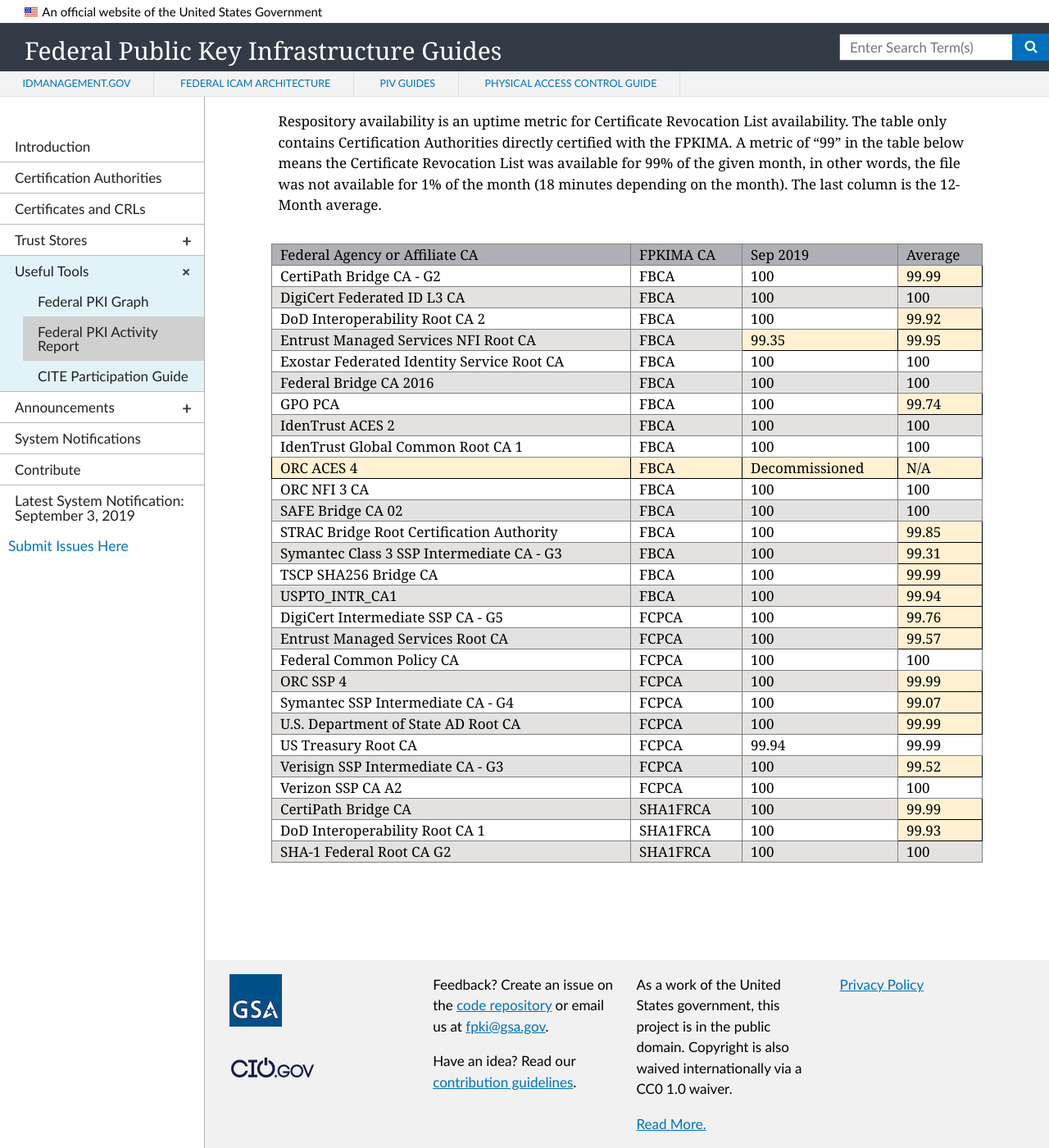
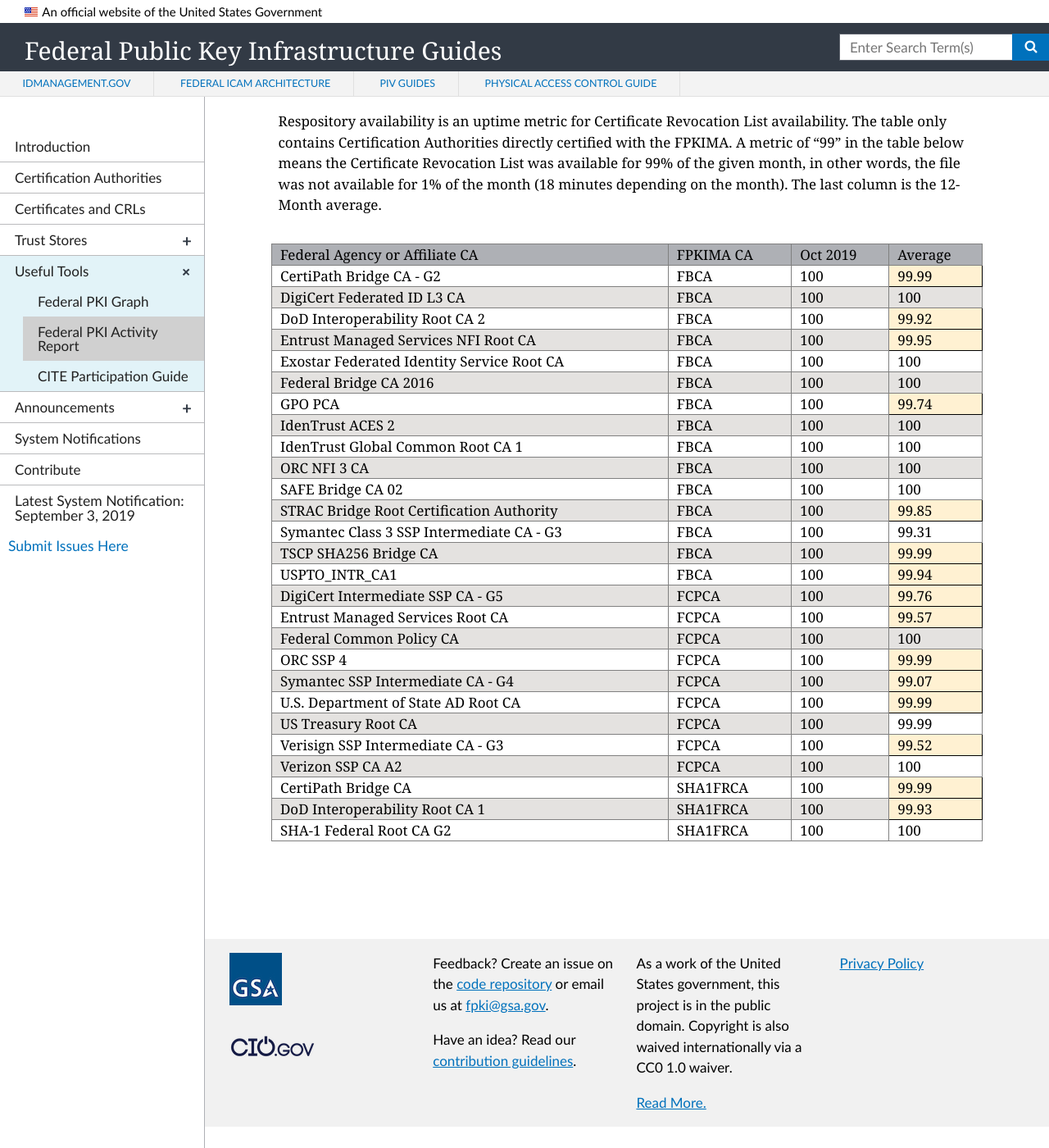
Before and after one commit to GSA/fpki-guides, a Jekyll site: the page built from _tools/03_fpki_activity_report.md, in a window 1280 px wide and 1400 px high, scrolled down 4729 px. Shown: the whole window at 82% size. Built offline with Jekyll 4.4.1, drawn with Linux system fonts in a browser that asks for light colours; nearby versions of some CDN libraries; after the commit the page ends 6103 px from its top, so only the background shows below that.

Commit message:
Update for October Numbers

```diff
--- a/_includes/fpkiar-repo-table.html
+++ b/_includes/fpkiar-repo-table.html
@@ -21,7 +21,7 @@
     <tr>
         <th class="tg-llyw">Federal Agency or Affiliate CA</th>
         <td class="tg-llyw">FPKIMA CA</td>
-        <td class="tg-llyw">Sep 2019</td>
+        <td class="tg-llyw">Oct 2019</td>
         <td class="tg-llyw">Average</td>
     </tr>
     <tr>
@@ -45,7 +45,7 @@
     <tr>
         <td class="tg-y698">Entrust Managed Services NFI Root CA</td>
         <td class="tg-y698">FBCA</td>
-        <td class="tg-s7ni">99.35</td>
+         <td class="tg-y698">100</td>
         <td class="tg-s7ni">99.95</td>
     </tr>
      <tr>
@@ -79,117 +79,111 @@
         <td class="tg-0pky">100</td>
     </tr>
     <tr>
-        <td class="tg-s7ni">ORC ACES 4</td>
-        <td class="tg-s7ni">FBCA</td>
-        <td class="tg-s7ni">Decommissioned</td>
-        <td class="tg-s7ni">N/A</td>
+        <td class="tg-y698">ORC NFI 3 CA</td>
+        <td class="tg-y698">FBCA</td>
+        <td class="tg-y698">100</td>
+        <td class="tg-y698">100</td>
     </tr>
     <tr>
-        <td class="tg-0pky">ORC NFI 3 CA</td>
+        <td class="tg-0pky">SAFE Bridge CA 02</td>
         <td class="tg-0pky">FBCA</td>
         <td class="tg-0pky">100</td>
         <td class="tg-0pky">100</td>
     </tr>
     <tr>
-        <td class="tg-y698">SAFE Bridge CA 02</td>
+        <td class="tg-y698">STRAC Bridge Root Certification Authority</td>
         <td class="tg-y698">FBCA</td>
+        <td class="tg-y698">100</td>
+        <td class="tg-s7ni">99.85</td>
+    </tr>
+    <tr>
+        <td class="tg-0pky">Symantec Class 3 SSP Intermediate CA - G3</td>
+        <td class="tg-0pky">FBCA</td>
+        <td class="tg-0pky">100</td>
+        <td class="tg-0pky">99.31</td>
+    </tr>
+    <tr>
+        <td class="tg-y698">TSCP SHA256 Bridge CA</td>
+        <td class="tg-y698">FBCA</td>
+        <td class="tg-y698">100</td>
+        <td class="tg-s7ni">99.99</td>
+    </tr>
+    <tr>
+        <td class="tg-0pky">USPTO_INTR_CA1</td>
+        <td class="tg-0pky">FBCA</td>
+        <td class="tg-0pky">100</td>
+        <td class="tg-s7ni">99.94</td>
+    </tr>
+    <tr>
+        <td class="tg-y698">DigiCert Intermediate SSP CA - G5</td>
+        <td class="tg-y698">FCPCA</td>
+        <td class="tg-y698">100</td>
+        <td class="tg-s7ni">99.76</td>
+    </tr>
+    <tr>
+        <td class="tg-0pky">Entrust Managed Services Root CA</td>
+        <td class="tg-0pky">FCPCA</td>
+        <td class="tg-0pky">100</td>
+        <td class="tg-s7ni">99.57</td>
+    </tr>
+    <tr>
+        <td class="tg-y698">Federal Common Policy CA</td>
+        <td class="tg-y698">FCPCA</td>
         <td class="tg-y698">100</td>
         <td class="tg-y698">100</td>
     </tr>
     <tr>
-        <td class="tg-0pky">STRAC Bridge Root Certification Authority</td>
-        <td class="tg-0pky">FBCA</td>
-        <td class="tg-0pky">100</td>
-        <td class="tg-s7ni">99.85</td>
-    </tr>
-    <tr>
-        <td class="tg-y698">Symantec Class 3 SSP Intermediate CA - G3</td>
-        <td class="tg-y698">FBCA</td>
-        <td class="tg-y698">100</td>
-        <td class="tg-s7ni">99.31</td>
-    </tr>
-    <tr>
-        <td class="tg-0pky">TSCP SHA256 Bridge CA</td>
-        <td class="tg-0pky">FBCA</td>
+        <td class="tg-0pky">ORC SSP 4</td>
+        <td class="tg-0pky">FCPCA</td>
         <td class="tg-0pky">100</td>
         <td class="tg-s7ni">99.99</td>
     </tr>
     <tr>
-        <td class="tg-y698">USPTO_INTR_CA1</td>
-        <td class="tg-y698">FBCA</td>
+        <td class="tg-y698">Symantec SSP Intermediate CA - G4</td>
+        <td class="tg-y698">FCPCA</td>
         <td class="tg-y698">100</td>
-        <td class="tg-s7ni">99.94</td>
+        <td class="tg-s7ni">99.07</td>
     </tr>
     <tr>
-        <td class="tg-0pky">DigiCert Intermediate SSP CA - G5</td>
+        <td class="tg-0pky">U.S. Department of State AD Root CA</td>
         <td class="tg-0pky">FCPCA</td>
         <td class="tg-0pky">100</td>
-        <td class="tg-s7ni">99.76</td>
+        <td class="tg-s7ni">99.99</td>
     </tr>
     <tr>
-        <td class="tg-y698">Entrust Managed Services Root CA</td>
+        <td class="tg-y698">US Treasury Root CA</td>
         <td class="tg-y698">FCPCA</td>
         <td class="tg-y698">100</td>
-        <td class="tg-s7ni">99.57</td>
+        <td class="tg-0pky">99.99</td>
     </tr>
     <tr>
-        <td class="tg-0pky">Federal Common Policy CA</td>
+        <td class="tg-0pky">Verisign SSP Intermediate CA - G3</td>
         <td class="tg-0pky">FCPCA</td>
+        <td class="tg-0pky">100</td>
+        <td class="tg-s7ni">99.52</td>
+    </tr>
+    <tr>
+        <td class="tg-y698">Verizon SSP CA A2</td>
+        <td class="tg-y698">FCPCA</td>
+        <td class="tg-y698">100</td>
+        <td class="tg-0pky">100</td>
+    </tr>
+    <tr>
+        <td class="tg-0pky">CertiPath Bridge CA</td>
+        <td class="tg-0pky">SHA1FRCA</td>
+        <td class="tg-0pky">100</td>
+        <td class="tg-s7ni">99.99</td>
+    </tr>
+    <tr>
+        <td class="tg-y698">DoD Interoperability Root CA 1</td>
+        <td class="tg-y698">SHA1FRCA</td>
+        <td class="tg-y698">100</td>
+        <td class="tg-s7ni">99.93</td>
+    </tr>
+    <tr>
+        <td class="tg-0pky">SHA-1 Federal Root CA G2</td>
+        <td class="tg-0pky">SHA1FRCA</td>
         <td class="tg-0pky">100</td>
         <td class="tg-0pky">100</td>
     </tr>
-    <tr>
-        <td class="tg-y698">ORC SSP 4</td>
-        <td class="tg-y698">FCPCA</td>
-        <td class="tg-y698">100</td>
-        <td class="tg-s7ni">99.99</td>
-    </tr>
-    <tr>
-        <td class="tg-0pky">Symantec SSP Intermediate CA - G4</td>
-        <td class="tg-0pky">FCPCA</td>
-        <td class="tg-0pky">100</td>
-        <td class="tg-s7ni">99.07</td>
-    </tr>
-    <tr>
-        <td class="tg-y698">U.S. Department of State AD Root CA</td>
-        <td class="tg-y698">FCPCA</td>
-        <td class="tg-y698">100</td>
-        <td class="tg-s7ni">99.99</td>
-    </tr>
-    <tr>
-        <td class="tg-0pky">US Treasury Root CA</td>
-        <td class="tg-0pky">FCPCA</td>
-        <td class="tg-0pky">99.94</td>
-        <td class="tg-0pky">99.99</td>
-    </tr>
-    <tr>
-        <td class="tg-y698">Verisign SSP Intermediate CA - G3</td>
-        <td class="tg-y698">FCPCA</td>
-        <td class="tg-y698">100</td>
-        <td class="tg-s7ni">99.52</td>
-    </tr>
-    <tr>
-        <td class="tg-0pky">Verizon SSP CA A2</td>
-        <td class="tg-0pky">FCPCA</td>
-        <td class="tg-0pky">100</td>
-        <td class="tg-0pky">100</td>
-    </tr>
-    <tr>
-        <td class="tg-y698">CertiPath Bridge CA</td>
-        <td class="tg-y698">SHA1FRCA</td>
-        <td class="tg-y698">100</td>
-        <td class="tg-s7ni">99.99</td>
-    </tr>
-    <tr>
-        <td class="tg-0pky">DoD Interoperability Root CA 1</td>
-        <td class="tg-0pky">SHA1FRCA</td>
-        <td class="tg-0pky">100</td>
-        <td class="tg-s7ni">99.93</td>
-    </tr>
-    <tr>
-        <td class="tg-y698">SHA-1 Federal Root CA G2</td>
-        <td class="tg-y698">SHA1FRCA</td>
-        <td class="tg-y698">100</td>
-        <td class="tg-y698">100</td>
-    </tr>
 </table>
```
